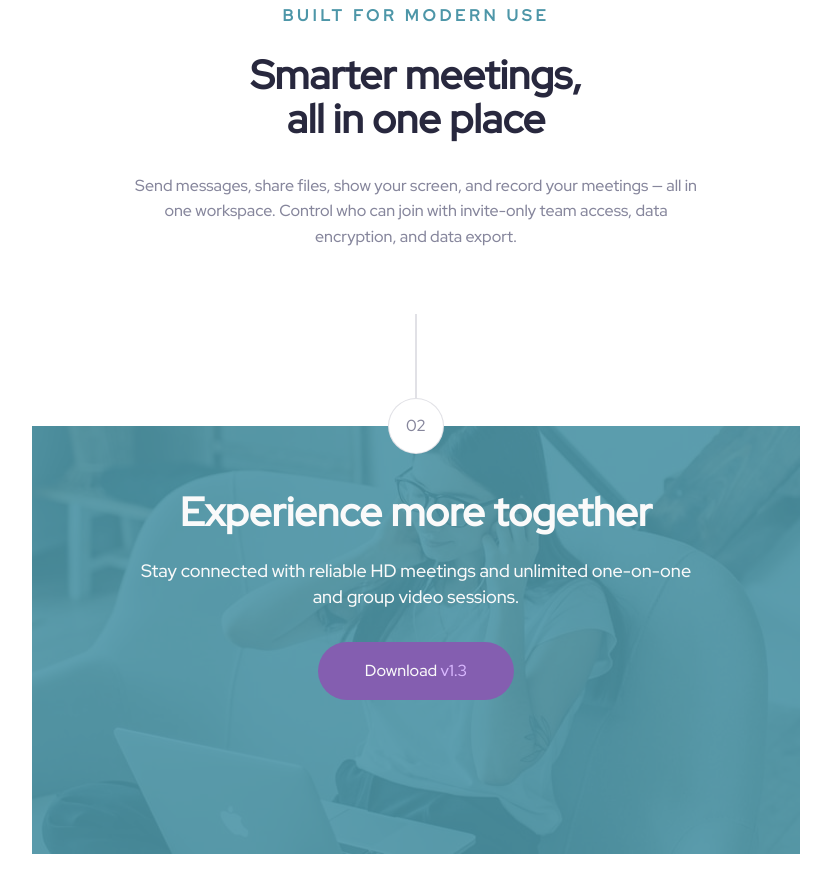
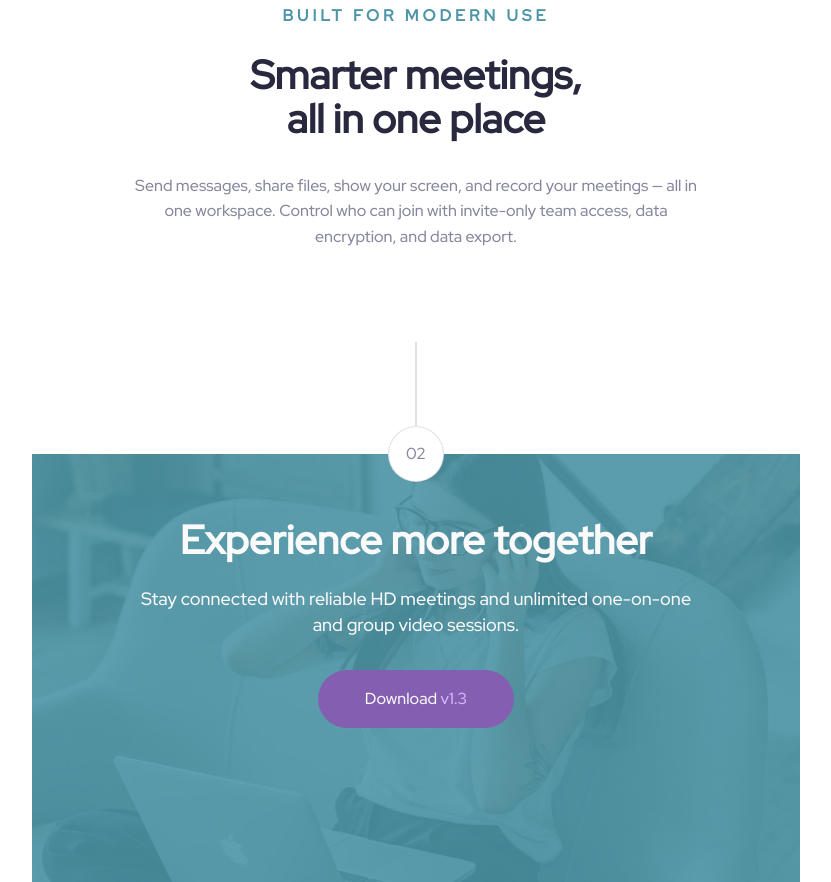
Before and after one commit to cloudpc7/meet, a plain HTML site: page meet-landing-page/index.html in a window 1280 px wide. Shown: the part 1262-2144 px from the top of the page, without its empty margins (224-1055 px from the left). Before the commit the page ends 2116 px from the top, so only its background shows below. Drawn offline with Linux system fonts and the light colour scheme.

Commit message:
fixed footer position added position to line style

```diff
--- a/meet-landing-page/index.html
+++ b/meet-landing-page/index.html
@@ -14,7 +14,7 @@
 <body>
   <header>
     <img class="logo" src="./assets/logo.svg" alt="meet"/>
-    <img class="people" src="./assets/tablet/image-hero.png" />
+    <img class="people" src="./assets/tablet/image-hero.png" alt="individual people"/>
       <div class="greetings">
         <img class="desktop-people" src="./assets/desktop/image-hero-left.png" alt="individual people"/>
         <div class="hero-content">
--- a/meet-landing-page/style.css
+++ b/meet-landing-page/style.css
@@ -219,6 +219,8 @@ header {
 .line-two {
   width: 0.0625rem;
   height: 5.25rem;
+  position: relative;
+  bottom: -1.75rem;
   border: 0.0625rem solid #87879D;
   opacity: 0.25;
 }
@@ -237,6 +239,11 @@ header {
   background-color: #fff;
 }
 
+
+.number-two {
+  position: relative;
+  bottom: -1.75rem;
+}
 
 .group-chat {
   display: grid;
@@ -261,12 +268,10 @@ header {
 
 footer {
   max-width: 23.4375rem;
-  max-height: 33.75025rem;
 }
 
 .footer-feature {
   position: relative;
-  top: -1.75rem;
   background-color: var(--clr-aqua);
   display: flex;
   justify-content: center;
```
